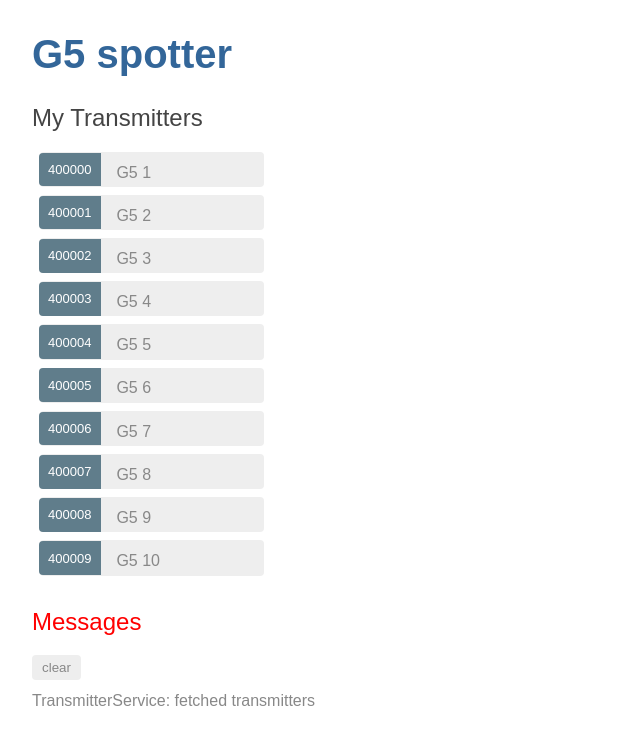
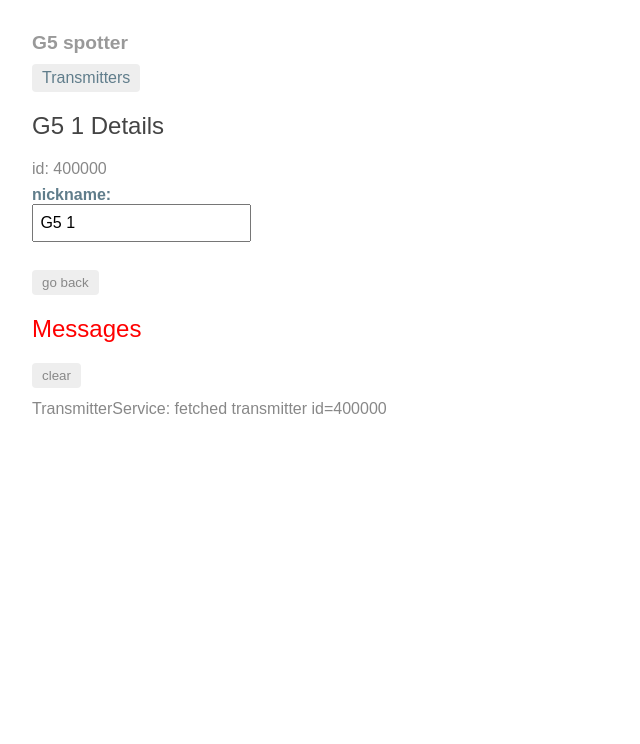
Before and after one commit to LilDucky/transpector, an Angular app: page /detail/400000 in a window 1280 px wide. Shown: the top 744 px of the page, without its empty margins (0-640 px from the left). Built offline with nearby package versions, Linux system fonts and the light colour scheme.

Commit message:
fixed routing

```diff
--- a/src/app/app.component.css
+++ b/src/app/app.component.css
@@ -0,0 +1,29 @@
+/* AppComponent's private CSS styles */
+h1 {
+  font-size: 1.2em;
+  color: #999;
+  margin-bottom: 0;
+}
+h2 {
+  font-size: 2em;
+  margin-top: 0;
+  padding-top: 0;
+}
+nav a {
+  padding: 5px 10px;
+  text-decoration: none;
+  margin-top: 10px;
+  display: inline-block;
+  background-color: #eee;
+  border-radius: 4px;
+}
+nav a:visited, a:link {
+  color: #607d8b;
+}
+nav a:hover {
+  color: #039be5;
+  background-color: #cfd8dc;
+}
+nav a.active {
+  color: #039be5;
+}
--- a/src/app/app.component.html
+++ b/src/app/app.component.html
@@ -1,3 +1,6 @@
 <h1>{{title}}</h1>
-<app-transmitters></app-transmitters>
+<nav>
+  <a routerLink="/transmitters">Transmitters</a>
+</nav>
+<router-outlet></router-outlet>
 <app-messages></app-messages>
--- a/src/app/app.module.ts
+++ b/src/app/app.module.ts
@@ -6,6 +6,7 @@ import { AppComponent } from './app.component';
 import { TransmittersComponent } from './transmitters/transmitters.component';
 import { TransmitterDetailComponent } from './transmitter-detail/transmitter-detail.component';
 import { MessagesComponent } from './messages/messages.component';
+import { AppRoutingModule } from './/app-routing.module';
 
 @NgModule({
   declarations: [
@@ -16,7 +17,8 @@ import { MessagesComponent } from './messages/messages.component';
   ],
   imports: [
     BrowserModule,
-    FormsModule
+    FormsModule,
+    AppRoutingModule
   ],
   providers: [],
   bootstrap: [AppComponent]
--- a/src/app/transmitter-detail/transmitter-detail.component.css
+++ b/src/app/transmitter-detail/transmitter-detail.component.css
@@ -0,0 +1,30 @@
+/* HeroDetailComponent's private CSS styles */
+label {
+  display: inline-block;
+  width: 3em;
+  margin: .5em 0;
+  color: #607D8B;
+  font-weight: bold;
+}
+input {
+  height: 2em;
+  font-size: 1em;
+  padding-left: .4em;
+}
+button {
+  margin-top: 20px;
+  font-family: Arial;
+  background-color: #eee;
+  border: none;
+  padding: 5px 10px;
+  border-radius: 4px;
+  cursor: pointer; cursor: hand;
+}
+button:hover {
+  background-color: #cfd8dc;
+}
+button:disabled {
+  background-color: #eee;
+  color: #ccc;
+  cursor: auto;
+}
--- a/src/app/transmitter-detail/transmitter-detail.component.html
+++ b/src/app/transmitter-detail/transmitter-detail.component.html
@@ -8,4 +8,6 @@
     </label>
   </div>
 
+  <button (click)="goBack()">go back</button>
+
 </div>
--- a/src/app/transmitter-detail/transmitter-detail.component.ts
+++ b/src/app/transmitter-detail/transmitter-detail.component.ts
@@ -1,5 +1,9 @@
 import { Component, OnInit, Input } from '@angular/core';
 import { Transmitter } from '../transmitter';
+import { ActivatedRoute } from '@angular/router';
+import { Location } from '@angular/common';
+
+import { TransmitterService }  from '../transmitter.service';
 
 @Component({
   selector: 'app-transmitter-detail',
@@ -9,9 +13,23 @@ import { Transmitter } from '../transmitter';
 export class TransmitterDetailComponent implements OnInit {
   @Input() transmitter: Transmitter;
 
-  constructor() { }
+  constructor(
+    private route: ActivatedRoute,
+    private transmitterService: TransmitterService,
+    private location: Location
+  ) {}
 
-  ngOnInit() {
+  ngOnInit(): void {
+    this.getTransmitter();
   }
 
+  getTransmitter(): void {
+    const id = this.route.snapshot.paramMap.get('id');
+    this.transmitterService.getTransmitter(id)
+      .subscribe(transmitter => this.transmitter = transmitter);
+  }
+
+  goBack(): void {
+    this.location.back();
+  }
 }
--- a/src/app/transmitter.service.ts
+++ b/src/app/transmitter.service.ts
@@ -12,8 +12,14 @@ export class TransmitterService {
   constructor(private messageService: MessageService) { }
 
   getTransmitters(): Observable<Transmitter[]> {
-    // TODO: send the message _after_ fetching the heroes
+    // TODO: send the message _after_ fetching the transmitters
     this.messageService.add('TransmitterService: fetched transmitters');
     return of(TRANSMITTERS);
   }
+
+  getTransmitter(id: string): Observable<Transmitter> {
+    // TODO: send the message _after_ fetching the hero
+    this.messageService.add(`TransmitterService: fetched transmitter id=${id}`);
+    return of(TRANSMITTERS.find(transmitter => transmitter.id === id));
+  }
 }
--- a/src/app/transmitters/transmitters.component.css
+++ b/src/app/transmitters/transmitters.component.css
@@ -1,8 +1,4 @@
 /* TransmittersComponent's private CSS styles */
-.selected {
-  background-color: #CFD8DC !important;
-  color: white;
-}
 .transmitters {
   margin: 0 0 2em 0;
   list-style-type: none;
@@ -10,28 +6,33 @@
   width: 15em;
 }
 .transmitters li {
+  position: relative;
   cursor: pointer;
-  position: relative;
-  left: 0;
   background-color: #EEE;
   margin: .5em;
   padding: .3em 0;
   height: 1.6em;
   border-radius: 4px;
 }
-.transmitters li.selected:hover {
-  background-color: #BBD8DC !important;
-  color: white;
-}
+
 .transmitters li:hover {
   color: #607D8B;
   background-color: #DDD;
   left: .1em;
 }
-.transmitters .text {
+
+.transmitters a {
+  color: #888;
+  text-decoration: none;
   position: relative;
-  top: -3px;
+  display: block;
+  width: 250px;
 }
+
+.transmitters a:hover {
+  color:#607D8B;
+}
+
 .transmitters .badge {
   display: inline-block;
   font-size: small;
@@ -43,6 +44,8 @@
   left: -1px;
   top: -4px;
   height: 1.8em;
+  min-width: 16px;
+  text-align: right;
   margin-right: .8em;
   border-radius: 4px 0 0 4px;
 }
--- a/src/app/transmitters/transmitters.component.html
+++ b/src/app/transmitters/transmitters.component.html
@@ -1,11 +1,9 @@
 <h2>My Transmitters</h2>
 
 <ul class="transmitters">
-  <li *ngFor="let transmitter of transmitters"
-    [class.selected]="transmitter === selectedTransmitter"
-    (click)="onSelect(transmitter)">
-    <span class="badge">{{transmitter.id}}</span> {{transmitter.nickname}}
+  <li *ngFor="let transmitter of transmitters">
+    <a routerLink="/detail/{{transmitter.id}}">
+      <span class="badge">{{transmitter.id}}</span> {{transmitter.nickname}}
+    </a>
   </li>
 </ul>
-
-<app-transmitter-detail [transmitter]="selectedTransmitter"></app-transmitter-detail>
--- a/src/app/transmitters/transmitters.component.ts
+++ b/src/app/transmitters/transmitters.component.ts
@@ -10,12 +10,6 @@ import { TransmitterService } from '../transmitter.service';
 export class TransmittersComponent implements OnInit {
   transmitters: Transmitter[];
 
-  selectedTransmitter: Transmitter;
-
-  onSelect(transmitter: Transmitter): void {
-    this.selectedTransmitter = transmitter;
-  }
-
   constructor(private transmitterService: TransmitterService) { }
 
   ngOnInit() {
```
Also changed, not shown: src/app/app-routing.module.ts (added, +17 -0 lines), 1 other file (tests, documents, lock files or other folders).
